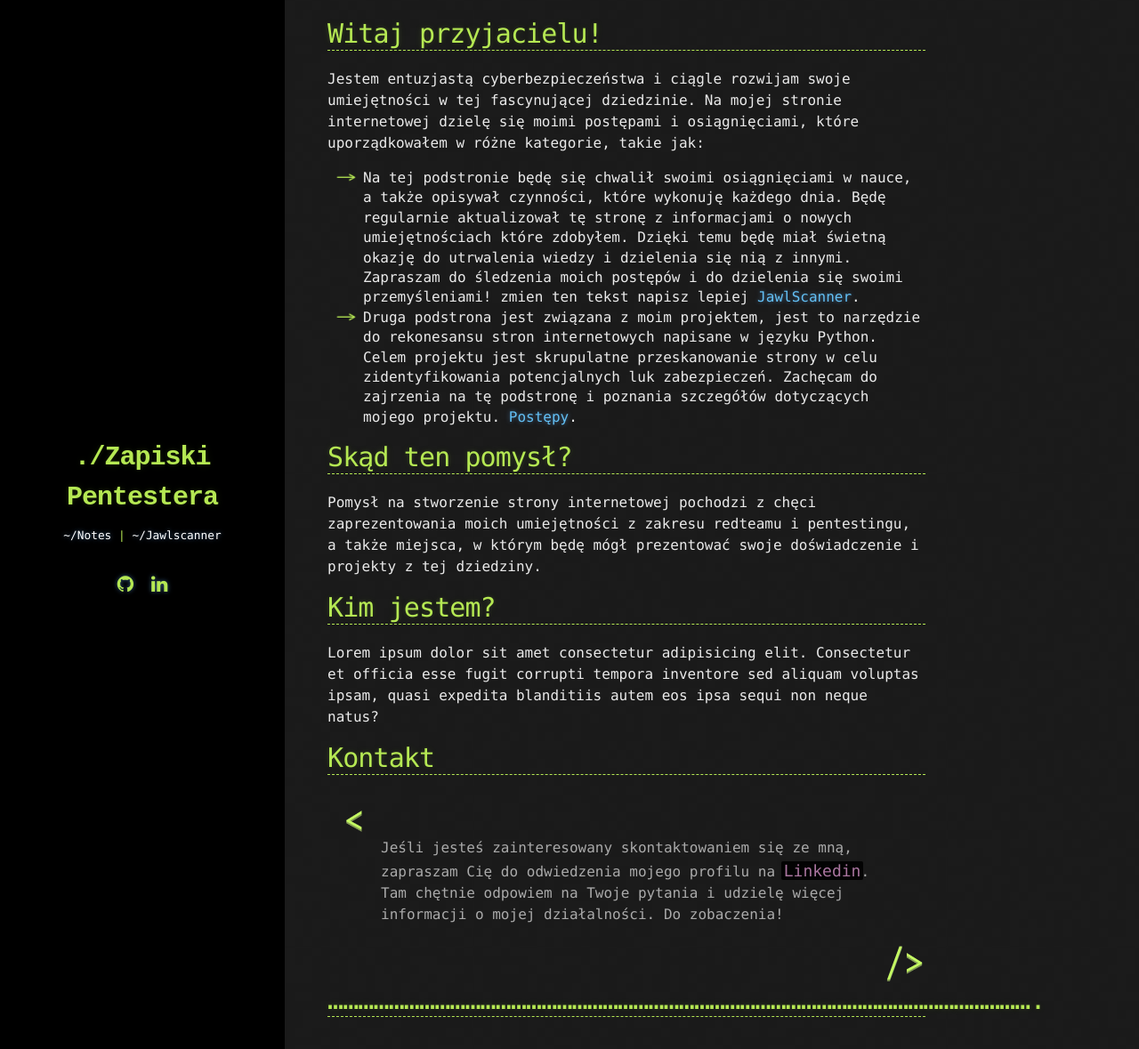
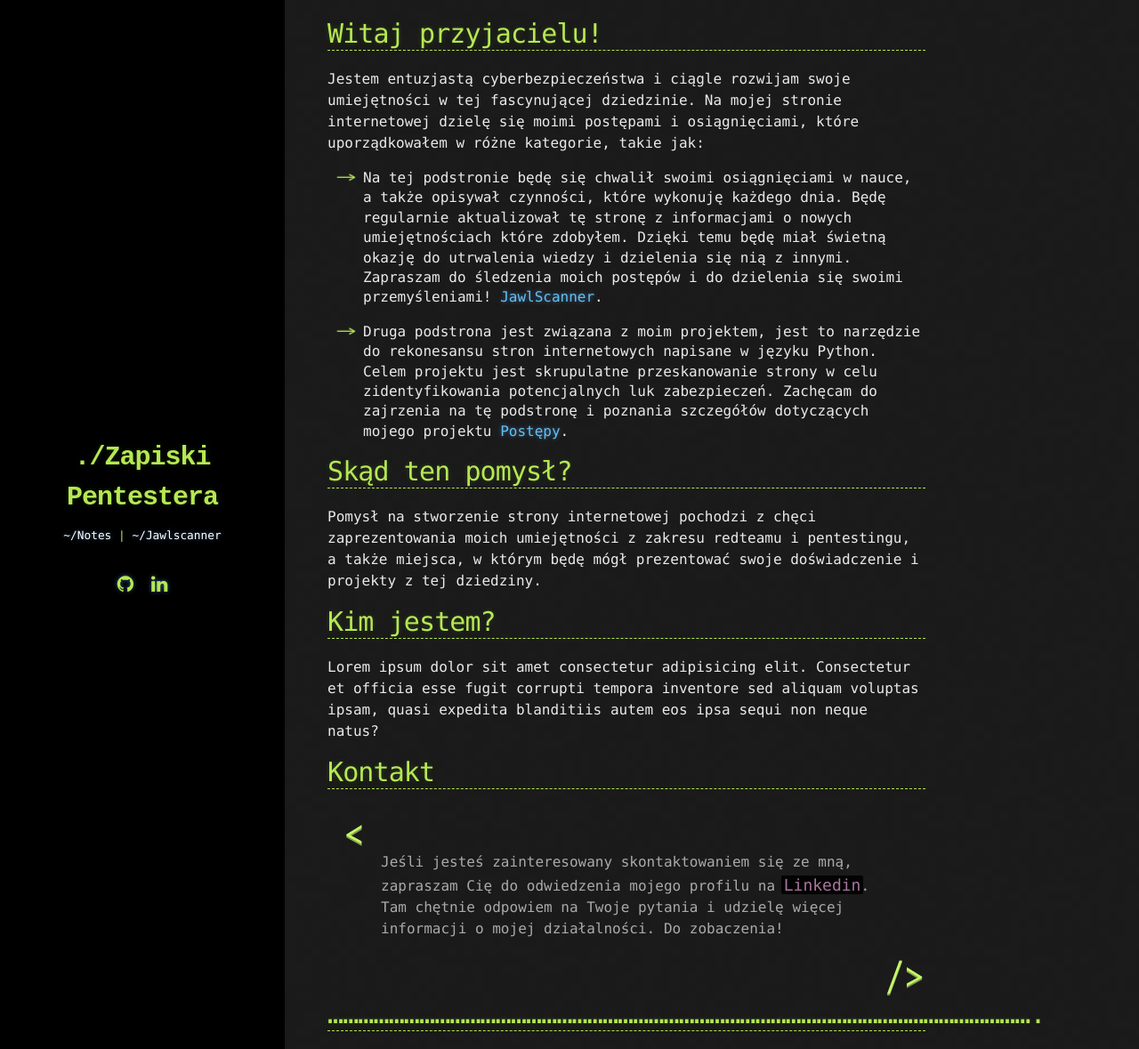
Before and after one commit to Cyberjali/Cyberjali.github.io, a Jekyll site: the page built from _pages/index.md, in a window 1280 px wide and 1179 px high. Shown: the whole window at 89% size. Built offline with Jekyll 4.4.1, drawn with Linux system fonts in a browser that asks for light colours; comment, search, counter and statistics services are not loaded.

Commit message:
Update index.md

```diff
--- a/_pages/index.md
+++ b/_pages/index.md
@@ -6,9 +6,10 @@ layout: default
 
 Jestem entuzjastą cyberbezpieczeństwa i ciągle rozwijam swoje umiejętności w tej fascynującej dziedzinie. Na mojej stronie internetowej dzielę się moimi postępami i osiągnięciami, które uporządkowałem w różne kategorie, takie jak:
 
-* Na tej podstronie będę się chwalił swoimi osiągnięciami w nauce, a także opisywał czynności, które wykonuję każdego dnia. Będę regularnie aktualizował tę stronę z informacjami o nowych umiejętnościach które zdobyłem. Dzięki temu będę miał świetną okazję do utrwalenia wiedzy i dzielenia się nią z innymi. Zapraszam do śledzenia moich postępów i do dzielenia się swoimi przemyśleniami! zmien ten tekst napisz lepiej
+* Na tej podstronie będę się chwalił swoimi osiągnięciami w nauce, a także opisywał czynności, które wykonuję każdego dnia. Będę regularnie aktualizował tę stronę z informacjami o nowych umiejętnościach które zdobyłem. Dzięki temu będę miał świetną okazję do utrwalenia wiedzy i dzielenia się nią z innymi. Zapraszam do śledzenia moich postępów i do dzielenia się swoimi przemyśleniami!
 [JawlScanner](./jawlscanner.html).
-*   Druga podstrona jest związana z moim projektem, jest to narzędzie do rekonesansu stron internetowych napisane w języku Python. Celem projektu jest skrupulatne przeskanowanie strony w celu zidentyfikowania potencjalnych luk zabezpieczeń. Zachęcam do zajrzenia na tę podstronę i poznania szczegółów dotyczących mojego projektu.
+
+*   Druga podstrona jest związana z moim projektem, jest to narzędzie do rekonesansu stron internetowych napisane w języku Python. Celem projektu jest skrupulatne przeskanowanie strony w celu zidentyfikowania potencjalnych luk zabezpieczeń. Zachęcam do zajrzenia na tę podstronę i poznania szczegółów dotyczących mojego projektu
 [Postępy](./notes.html).
 
 # Skąd ten pomysł?
```
